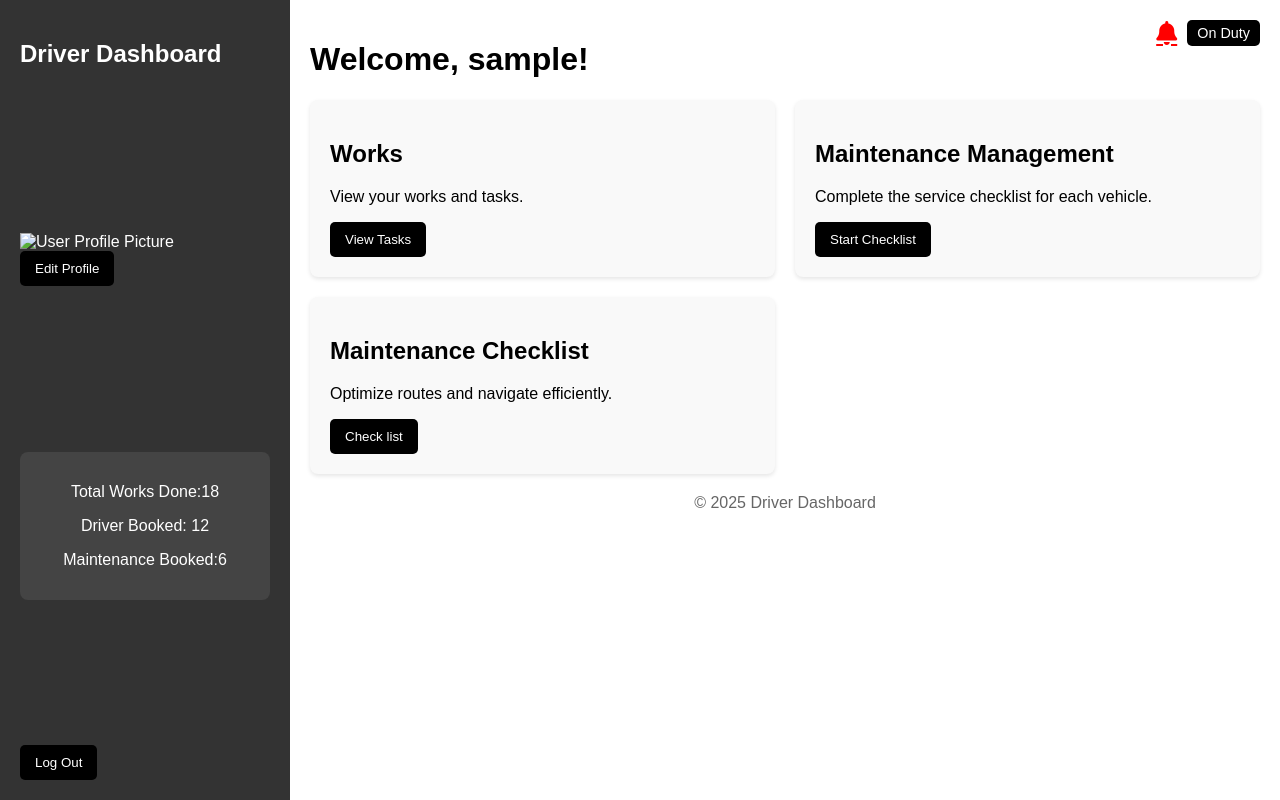
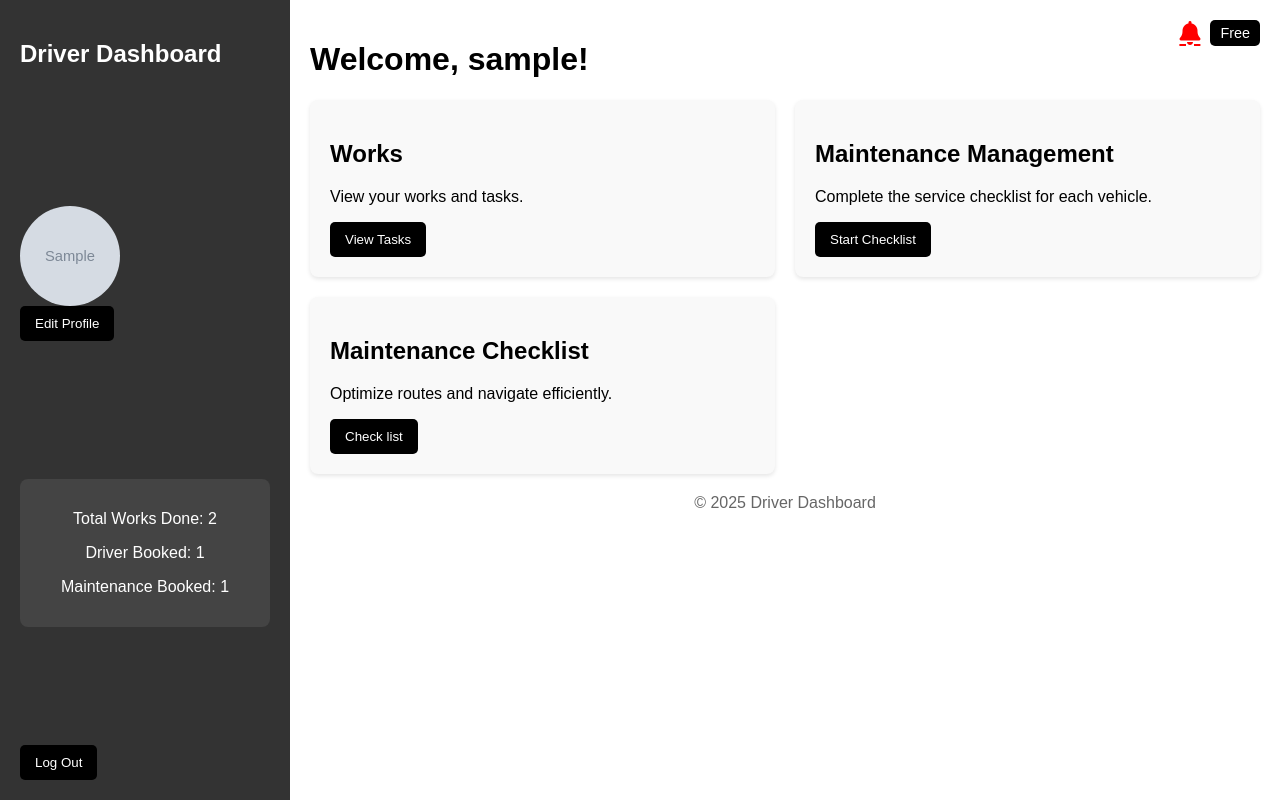
Before and after one commit to exos999/Drop_caro, a Django app: page /driver_dashboard/ in a window 1280 px wide. Run offline with Django 5.2, Linux system fonts and the light colour scheme; a user stored in the database is signed in; tables that the repository leaves empty hold one stand-in row (values such as "Sample post"); grey boxes marked "Sample" are stand-in pictures.

Commit message:
changes added

```diff
--- a/Dropcaro/settings.py
+++ b/Dropcaro/settings.py
@@ -123,3 +123,6 @@ STATIC_URL = 'static/'
 # https://docs.djangoproject.com/en/5.1/ref/settings/#default-auto-field
 
 DEFAULT_AUTO_FIELD = 'django.db.models.BigAutoField'
+import os
+MEDIA_ROOT = os.path.join(BASE_DIR, 'static/media')
+MEDIA_URL = '/media/'
--- a/Dropcaro/urls.py
+++ b/Dropcaro/urls.py
@@ -16,10 +16,14 @@ Including another URLconf
 """
 from django.contrib import admin
 from django.urls import path,include
+from django.conf import settings
+from django.conf.urls.static import static
 
 
 urlpatterns = [
     path('admin/', admin.site.urls),
     path('',include("dropcarooapp.urls"))
 
-]
+
+
+] + static(settings.MEDIA_URL, document_root=settings.MEDIA_ROOT)
--- a/dropcarooapp/models.py
+++ b/dropcarooapp/models.py
@@ -12,6 +12,7 @@ class DriverDetails(models.Model):
     photo = models.ImageField(upload_to='driver_photos/', blank=True, null=True)
     date_of_birth = models.DateField(blank=True,null=True)
     city = models.CharField(max_length=15,blank=True,null=True)
+    is_free = models.BooleanField(default=True)
 
     def __str__(self):
         return self.fullname
--- a/dropcarooapp/templates/dropcaro/driver_dashboard.html
+++ b/dropcarooapp/templates/dropcaro/driver_dashboard.html
@@ -98,6 +98,23 @@
             background-color: gray;
         }
 
+        .profile-pic {
+    width: 100px;
+    height: 100px;
+    border-radius: 50%;
+    overflow: hidden; /* Ensures no part of the image leaks outside */
+    display: flex;
+    align-items: center;
+    justify-content: center;
+}
+
+.profile-pic img {
+    width: 100%;
+    height: 100%;
+    object-fit: cover; /* Ensures the image fills the circle properly */
+}
+
+
         button {
             background-color: black;
             color: white;
@@ -126,14 +143,16 @@
             <h2>Driver Dashboard</h2>
             <div class="profile-container">
                 <div class="profile-pic">
-                    <img src="{{ driver.photo.url }}" alt="User Profile Picture">
+                    {% if user.driverdetails.photo %}
+                    <img src="{{ user.driverdetails.photo.url }}" alt="">
+                    {% endif %}
                 </div>
                 <a href="{% url 'edit_driver' %}"><button>Edit Profile</button></a>
             </div>
             <div class="summary-container">
-                <p>Total Works Done:18 {{ total_works }}</p>
-                <p>Driver Booked: 12{{ driver_booked }}</p>
-                <p>Maintenance Booked:6 {{ maintenance_booked }}</p>
+                <p>Total Works Done:  {{ total_count }}</p>
+                <p>Driver Booked:  {{ booking_count }}</p>
+                <p>Maintenance Booked: {{ maintance_count }}</p>
             </div>
             <a href="{% url 'logout' %}"><button>Log Out</button></a>
         </div>
@@ -142,7 +161,7 @@
         <div class="main-content">
             <div class="notification-container">
                 <a href="{% url 'driver_notification' %}" class="fas fa-bell notification-icon" title="Notifications"></a>
-                <button class="status-button" id="statusButton" title="Toggle Status">On Duty</button>
+               <a href="{% url 'driver_status_update' %}"><button class="status-button" >{% if user.driverdetails.is_free %}Free {% else %}On Duty {% endif %}</button></a>
             </div>
 
             <h1>Welcome, {{ user }}!</h1>
--- a/dropcarooapp/templates/dropcaro/driver_reg.html
+++ b/dropcarooapp/templates/dropcaro/driver_reg.html
@@ -95,7 +95,7 @@
 <body>
   <div class="container">
     <h1>Driver Registration</h1>
-    <form id="driverRegistrationForm" method="post" action="{% url 'driver_reg' %}" onsubmit="return validateForm()">
+    <form id="driverRegistrationForm" method="post" enctype="multipart/form-data" action="{% url 'driver_reg' %}" onsubmit="return validateForm()">
       {% csrf_token %}
 
       <label for="full_name">Full Name:</label>
@@ -123,7 +123,7 @@
       <span id="licenseErrorMessage" class="error"></span>
 
       <label for="uploadPhoto">Upload Driver Photo:</label>
-      <input type="file" id="uploadPhoto" name="Photo" accept="image/*" required>
+      <input type="file" id="uploadPhoto" name="photo" accept="image/*" required>
       <span id="photoErrorMessage" class="error"></span>
 
       <label for="dob">Date of Birth:</label>
--- a/dropcarooapp/templates/user_dashboard/driverview.html
+++ b/dropcarooapp/templates/user_dashboard/driverview.html
@@ -127,7 +127,7 @@
                 <strong>City: {{ item.city }}</strong>
                 <strong>Photo: {{ item.photo }}</strong>
                 <div class="status {% if item.status == 'free' %}free{% else %}onwork{% endif %}">
-                    Status: {{ item.status }}
+                    Status: {% if item.is_free %} Free {% else %} On Duty {% endif %}
                 </div>
                 <a href="{% url 'book_driver' %}?driver_id={{ item.id }}&status={{ item.status }}">
                     <button {% if item.status == 'onwork' %}disabled{% endif %}>Book Driver</button>
--- a/dropcarooapp/urls.py
+++ b/dropcarooapp/urls.py
@@ -82,6 +82,7 @@ urlpatterns = [
     path('notification/', views.notification, name='notification'),
     path('add_user/', views.add_user, name='add_user'),
     path('feedback-list/', views.feedback_list, name='feedback_list'),
+    path('driver_status_update/', views.driver_status_update, name='driver_status_update'),
 
 
     # payment
--- a/dropcarooapp/views.py
+++ b/dropcarooapp/views.py
@@ -107,7 +107,7 @@ def driver_view(request):
             print(e)
             return redirect('driver_reg')
 
-        driver_form=DriverDetailsForm(data)
+        driver_form=DriverDetailsForm(data,request.FILES)
         if driver_form.is_valid():
             driver_details=driver_form.save(commit=False)
             print("driver")
@@ -135,7 +135,11 @@ def user_dashboard_view(request):
 
 @login_required
 def driver_dashboard_view(request):
-    return render(request,'dropcaro/driver_dashboard.html')
+    driver=request.user.driverdetails
+    booking_count=DriverBooking.objects.filter(driver=driver).count()
+    maintance_count=MaintenanceRequest.objects.filter(driver=driver).count()
+    total_count=booking_count+maintance_count
+    return render(request,'dropcaro/driver_dashboard.html',{"booking_count":booking_count,"maintance_count":maintance_count,"total_count":total_count})
 
 
 @login_required
@@ -206,6 +210,11 @@ def driverview(request):
     drivers=DriverDetails.objects.all()
     return render(request, 'user_dashboard/driverview.html',{"drivers":drivers})
 
+def driver_status_update(request):
+    driver=request.user.driverdetails
+    driver.is_free=not driver.is_free
+    driver.save()
+    return redirect('driver_dashboard')
 
 # MaintenanceRequest view
 
@@ -328,8 +337,12 @@ def update_location(request):
 def get_live_location(request, task_id):
     task = get_object_or_404(DriverBooking, id=task_id)
     location = Location.objects.filter(task=task).first()
+    if not location:
+        return HttpResponse('Location not shared yet', status=404)
+    lat=location.latitude
+    lon=location.longitude
     print(task,location)
-    return render(request,'view_livelocation.html',{"latitude": location.latitude, "longitude": location.longitude,"task_id":task_id})
+    return render(request,'view_livelocation.html',{"latitude": lat, "longitude": lon,"task_id":task_id})
 
 import random
 def view_live_location(request,task_id):
```
